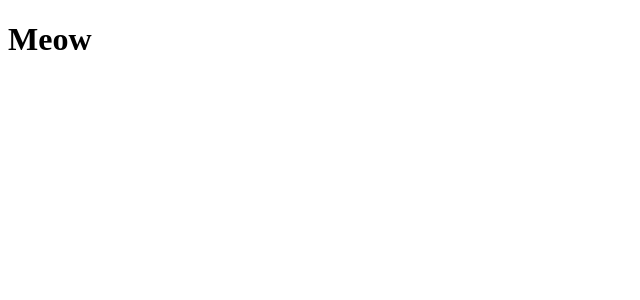
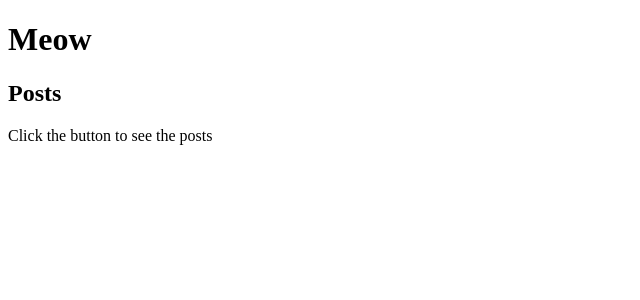
Before and after one commit to jj49411/react-jest, a React (Create React App) app: page / in a window 1280 px wide. Shown: the top 300 px of the page, without its empty margins (0-640 px from the left). Built offline with nearby package versions, Linux system fonts and the light colour scheme.

Commit message:
feat: add headline component

```diff
--- a/src/App.js
+++ b/src/App.js
@@ -1,10 +1,14 @@
 import React from 'react';
 import Header from './components/Header/Header'
+import Headline from './components/Headline/Headline'
 
 function App() {
   return (
     <div className="App">
       <Header />
+      <section>
+        <Headline header='Posts' text='Click the button to see the posts'/>
+      </section>
     </div>
   );
 }
--- /dev/null
+++ b/src/components/Headline/Headline.js
@@ -0,0 +1,23 @@
+import React, { Component } from 'react'
+
+class Headline extends Component {
+
+  constructor(props) {
+    super(props)
+  }
+  render() {
+    const { header, text } = this.props
+
+    if(!header) {
+      return null
+    }
+    return(
+      <div data-test='headline-div'>
+        <h1 data-test='headline-header'>{header}</h1>
+        <p data-test='headline-text'>{text}</p>
+      </div>
+    )
+  }
+}
+
+export default Headline
```
Also changed, not shown: 2 other files (tests, documents, lock files or other folders).
